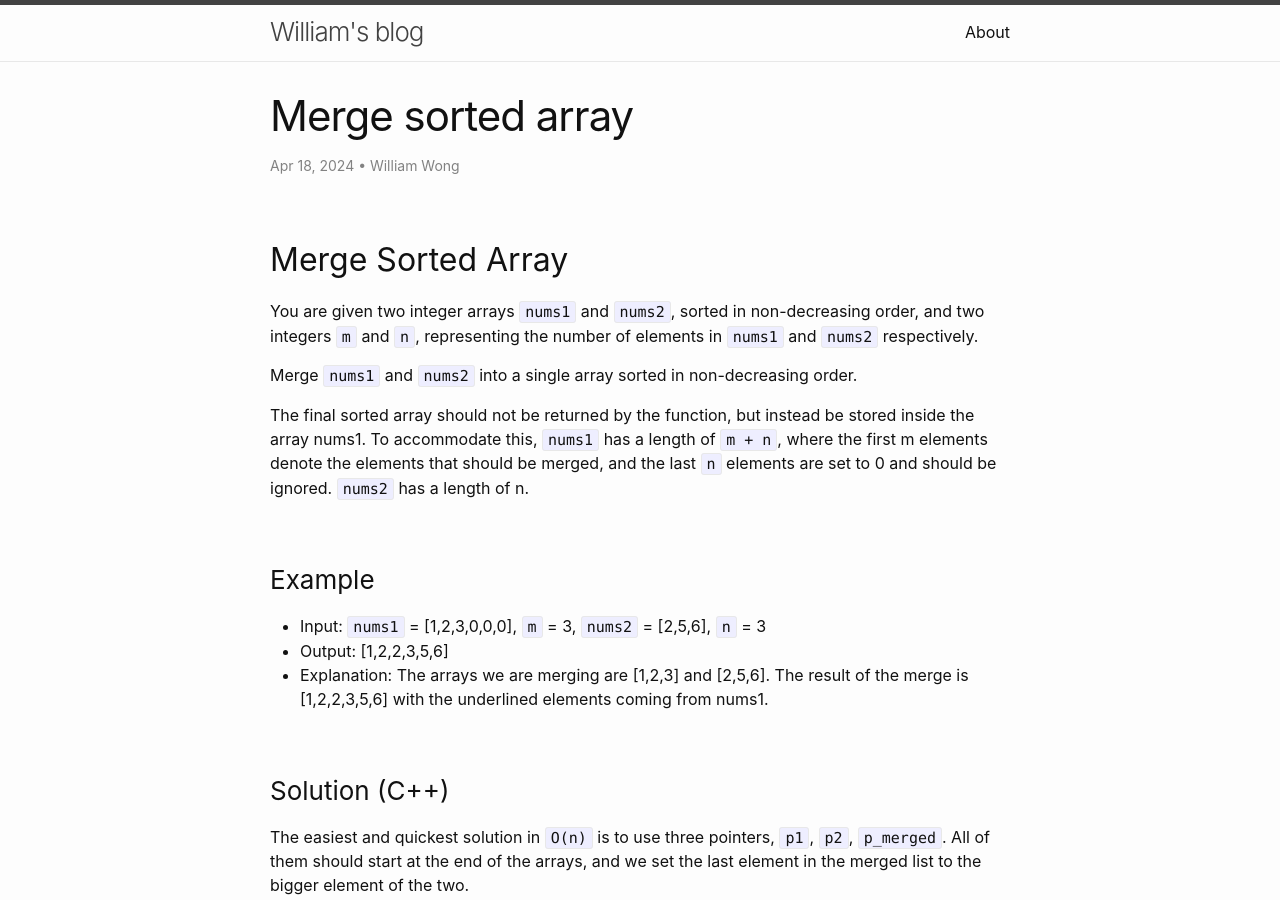
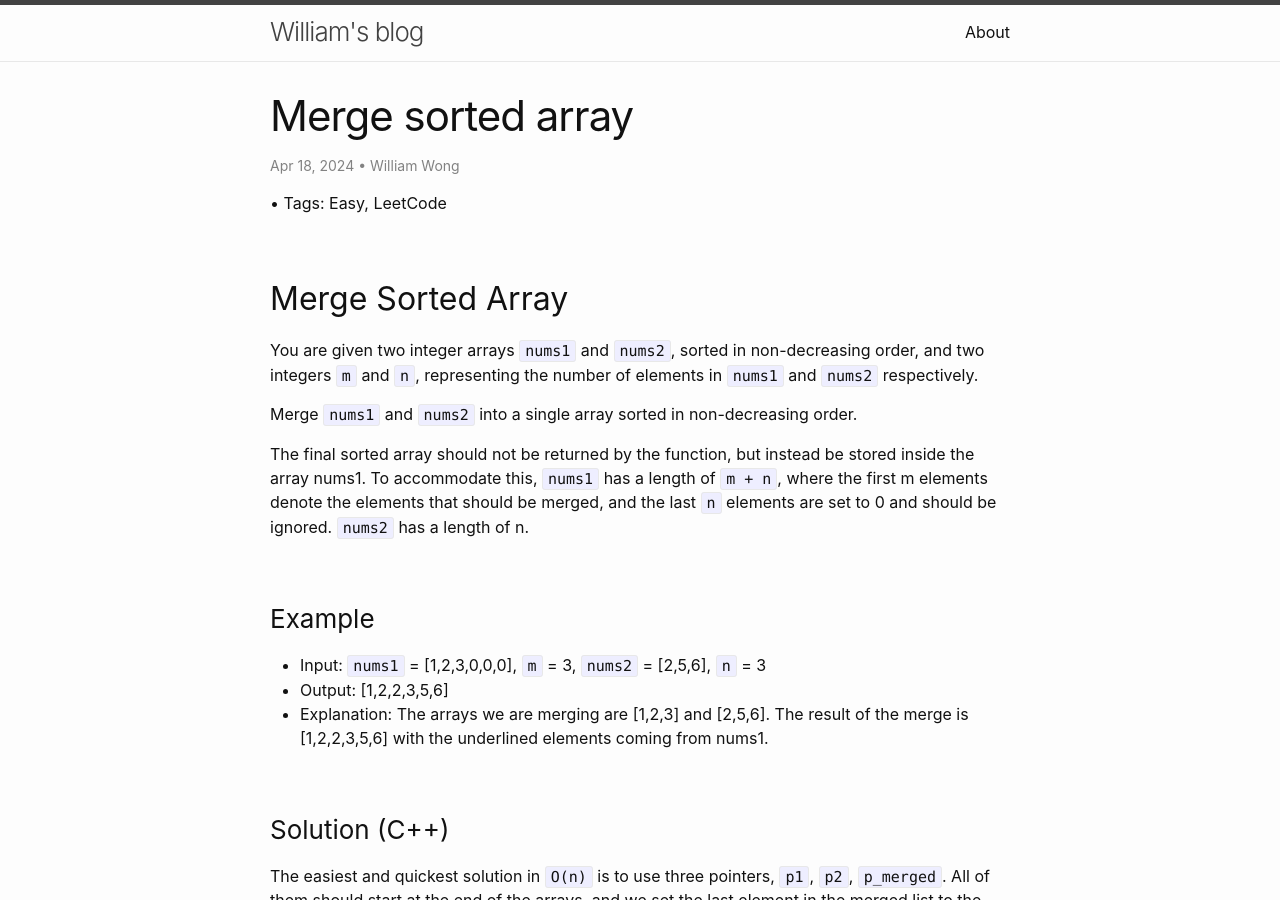
Before and after one commit to wongwil/wongwil.github.io, a Jekyll site: the page built from _posts/2024-04-18-merge-sorted-array.md, in a window 1280 px wide and 900 px high. Built offline with Jekyll 4.4.1, drawn with Linux system fonts in a browser that asks for light colours; comment, search, counter and statistics services are not loaded.

Commit message:
Update post.html

```diff
--- a/_layouts/post.html
+++ b/_layouts/post.html
@@ -24,9 +24,9 @@
             {%- if forloop.last == false %}, {% endif -%}
         {% endfor %}
       {%- endif -%}</p>
-      {% if post.tags.size > 0 %}
-       • Tag{% if post.tags.size > 1 %}s{% endif %}:
-      {{ post.tags | sort | join: ", " }}
+      {% if page.tags.size > 0 %}
+       • Tag{% if page.tags.size > 1 %}s{% endif %}:
+      {{ page.tags | sort | join: ", " }}
 {% endif %}
   </header>
 
```
